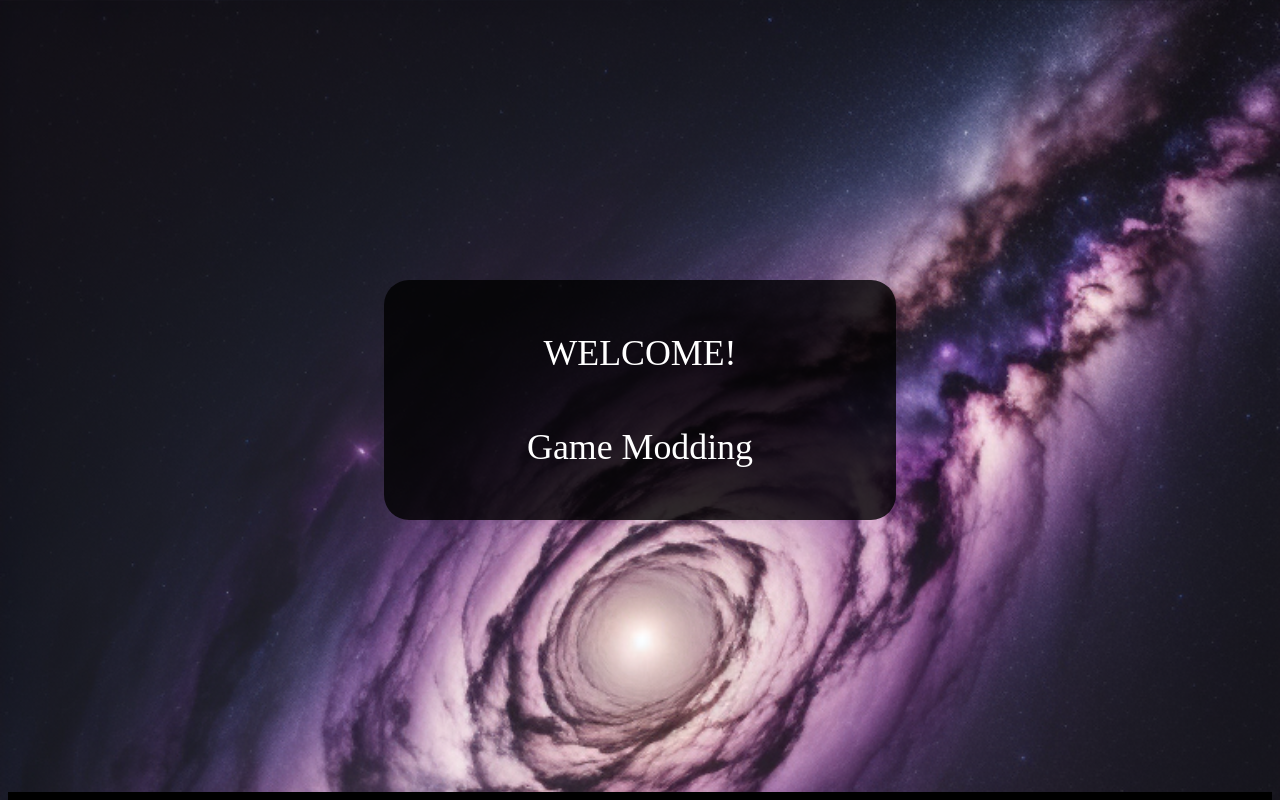
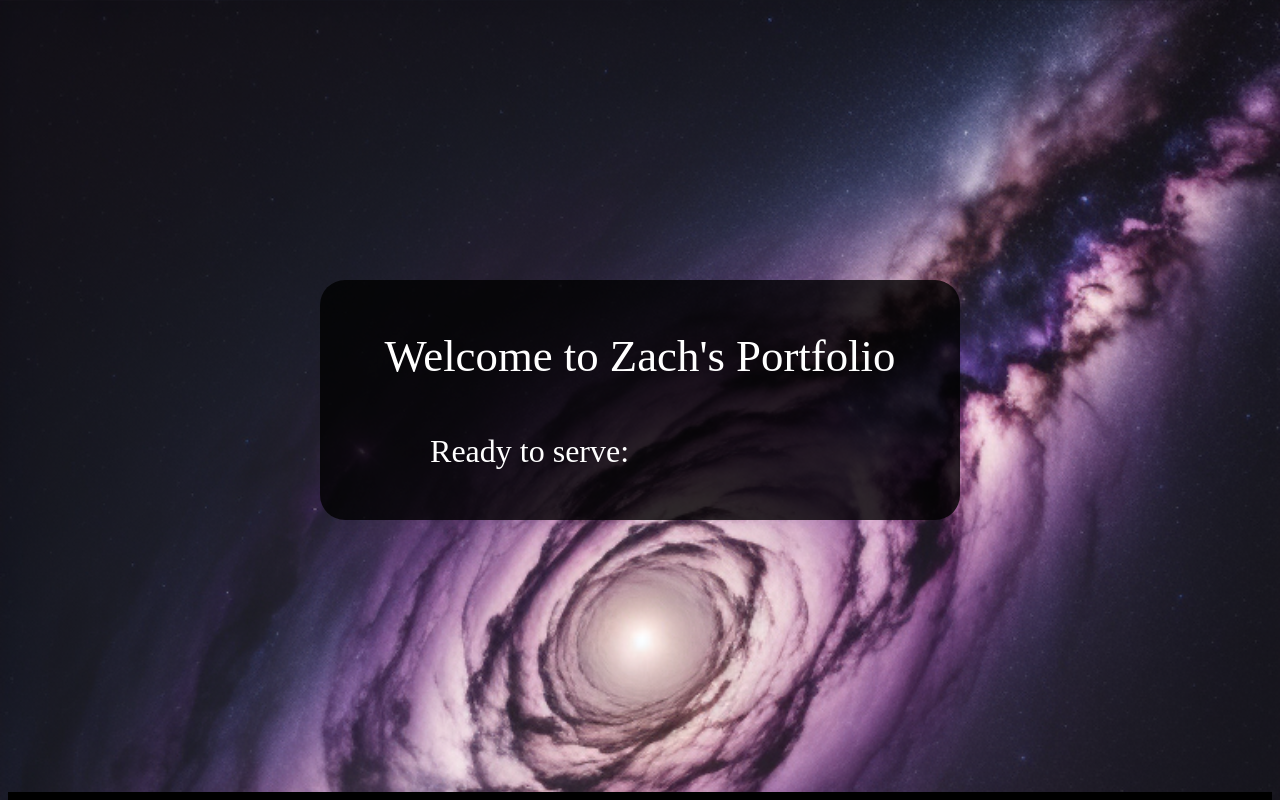
Before and after one commit to Zachary1428/Portfolio, a website: page index.html in a window 1280 px wide. Shown: the top 800 px of the page. Drawn offline with nearby package versions, Linux system fonts and the light colour scheme.

Commit message:
Better Start Screen

```diff
--- a/css/MainPageTheme.css
+++ b/css/MainPageTheme.css
@@ -42,13 +42,17 @@ body{
 .introductory{
     height: 100%;
     display: grid;
-    grid-template-columns: auto 40vw auto;
+    grid-template-columns: auto 50vw auto;
     grid-template-rows: auto 30vh auto;
+}
+
+.introTitle{
+    font-size: 3.5vw;
 }
 
 .introContent{
     text-align: center;
-    font-size: 2.8vw;
+    font-size: 2.5vw;
     color: white;
     grid-column: 2;
     grid-row: 2;
@@ -65,7 +69,7 @@ body{
 
 .introContent:hover{
     text-align: center;
-    font-size: 3vw;
+    font-size: 2.6vw;
     color: white;
     grid-column: 2;
     grid-row: 2;
@@ -84,13 +88,21 @@ body{
 }
 
 .introText{
-    grid-row: 3;
     color:white;
+    margin-left: 0.25vw;
     transition: color 0.5s;
 }
 
 .introText2{
-    grid-row: 3;
     color:rgba(0,0,0,0);
+    margin-left: 0.25vw;
     transition: color 0.5s;
 }
+
+.changeTextHolder {
+    display: grid;
+    grid-template-columns: auto 35%;
+    justify-content: center;
+    text-wrap: nowrap;
+    grid-row: 3;
+}
--- a/index.html
+++ b/index.html
@@ -10,14 +10,17 @@
 
     <div class="introductory">
         <div class="introContent">
-            <div class="introTitle">WELCOME!</div>
-            <div id="changeText" class="introText"></div>
+            <div class="introTitle">Welcome to Zach's Portfolio</div>
+            <div class="changeTextHolder">
+                <div id="changeTextTitle" class="introText"></div>
+                <div id="changeTextSubtitle" class="introText"></div>
+            </div>
         </div>
     </div>
 
     <div class="mainBodyDiv">
         <div class="indextitle">
-
+            <p> TEST </p>
         </div>
     </div>
 </body>
--- a/js/index.js
+++ b/js/index.js
@@ -1,25 +1,67 @@
 window.onload = function(){
+    InitializeTitles();
     TextChanger();
 
 }
 
-var arr_Titles = [
-    "Ready to serve", "Game Development", "Unity 3D & 2D", "Game Modding",
-    "Software Dev", "MVC ASP.NET", ".NET FRAMEWORK",
-    "Databases", "MySQL", "SQLite", "Microsoft SQL", "NoSQL", "MonggoDB",
-    "Web Development", "HTML", "CSS", "JS", "JSQuery", "AJAX", "Bootstrap"];
-var timer = 0; var changeVal = 0;
+var arr_Titles;
+var timer = 2000; var titleVal = 0;
+var subVal = 0; var cts = false;
+
+function InitializeTitles(){
+    var misc = {Title: "Ready to serve:", Content: ["Front-end", "Back-end", "Fullstack", "Software Dev"] };
+    var gD = {
+        Title:"Game Dev:",
+        Content: [
+            "Unity 3D",
+            "Unity 2D",
+            "Features Dev",
+            "Game Design",
+            "Pixel Art",
+        ]
+    };
+
+    var softDev = {
+        Title:"Software Dev:",
+        Content: [
+            ".Net Framework",
+            "Windows Forms",
+            "Systems Development",
+            "Backend APIs",
+            "Integrations"
+        ]
+    };
+
+    var fullStack = {
+        Title:"Web Stack:",
+        Content: [
+            "MVC ASP.NET",
+            "RESTful APIs Dev",
+            "HTML/CSS",
+            "JavaScript",
+            "AJAX", "JQuery",
+            "Bootstrap", "WordPress"
+        ]
+    };
+    var dB = {
+        Title:"Database Stack:",
+        Content: [
+            "MySQL",
+            "SQLlite",
+            "MonggoDB",
+            "Microsoft SQL",
+        ]
+    };
+
+    arr_Titles = [ misc, gD, softDev, fullStack, dB ];
+}
 
 async function TextChanger(){
-    var portTitle = $("#changeText");
+    var portTitle = $("#changeTextTitle");
+    var portSub = $("#changeTextSubtitle");
 
-    portTitle.addClass("introText2");
-    await FadeOutText(500);
-    ChangeText(portTitle);
-    await FadeOutText(300);
-    portTitle.removeClass("introText2");
-    await FadeOutText(300);
-
+    ChangeTextTitle(portTitle, portSub);
+    FadeOutText(250);
     setTimeout(TextChanger, timer);
 }
 
@@ -32,22 +74,57 @@ async function FadeOutText(ms){
     return doneFade;
 }
 
-function ChangeText(portTitle){
+async function ChangeTextTitle(portTitle, portSub){
 
-    curr_title = portTitle.text();
+    var arrval = arr_Titles.length - 1;
+    var tempval = titleVal;
+    if(cts == true){
+        titleVal++;
+        cts = false;
+    }
+    console.log("titleVal: " + titleVal + "\narrval: " + arrval);
+    if(titleVal == arrval){
+        titleVal = 0;
+        console.log("Firing?");
+    }
 
-    var curr_title;
-    var arrval = arr_Titles.length - 1;
-
-    console.log("val: " + changeVal);
-    if(changeVal <= arrval){
-        timer = 700;
-        changeVal++;
+    if(tempval == titleVal){
+        portTitle.text(arr_Titles[titleVal].Title);
+        cts = await ChangeTextSub(portSub);
     }
-    if(changeVal > arrval){
-        changeVal = 0;
-        timer = 5000;
+    else{
+        if(titleVal <= arrval){
+            portTitle.addClass("introText2");
+            portSub.addClass("introText2");
+            await FadeOutText(750);
+            portTitle.text(arr_Titles[titleVal].Title);
+            portSub.text(arr_Titles[titleVal].Content[subVal]);
+            await FadeOutText(500);
+            portTitle.removeClass("introText2");
+            portSub.removeClass("introText2");
+            subVal++;
+        }
     }
-    portTitle.text(arr_Titles[changeVal]);
 
 }
+
+async function ChangeTextSub(portSub){
+
+    var continueNext = false;
+    var arrval = arr_Titles[titleVal].Content.length - 1;
+
+    portSub.addClass("introText2");
+    await FadeOutText(750);
+    portSub.text(arr_Titles[titleVal].Content[subVal]);
+    await FadeOutText(500);
+    portSub.removeClass("introText2");
+
+    if(subVal >= arrval){
+        continueNext = true;
+        subVal = 0;
+    }
+    else{
+        subVal++;
+    }
+    return continueNext;
+}
```
